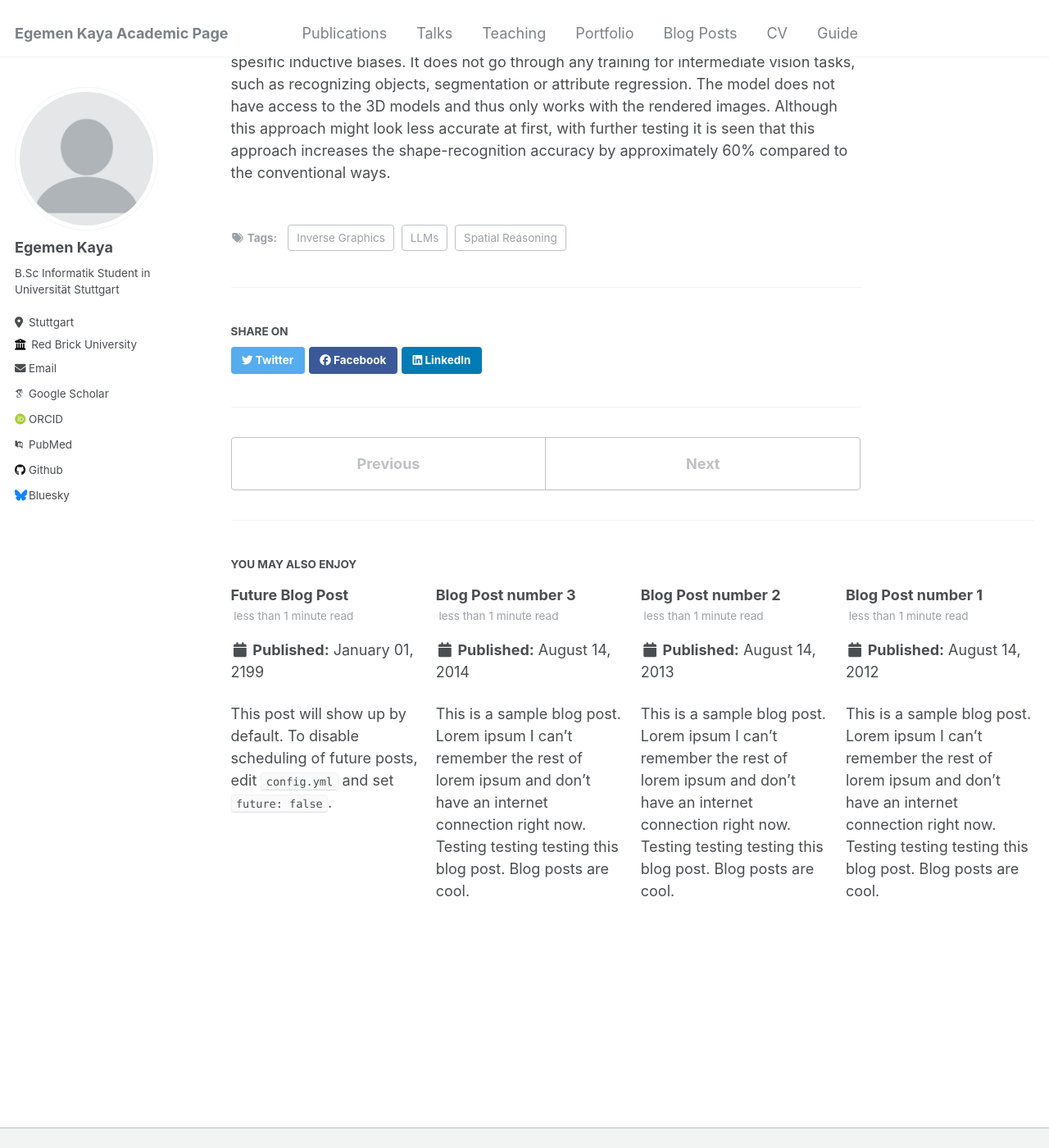
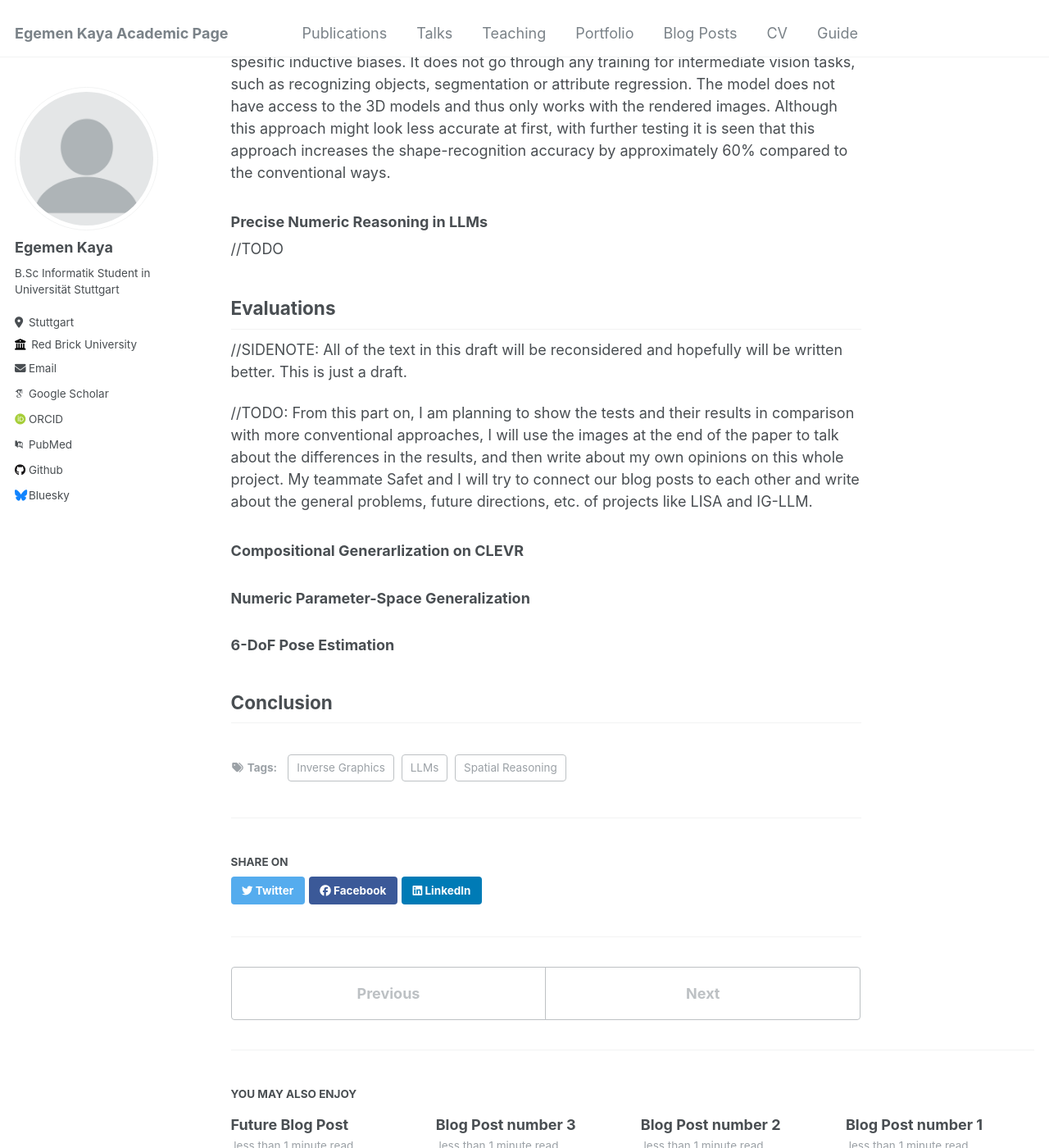
Before and after one commit to egemeenkaya/egemeenkaya.github.io, a Jekyll site: the page built from _posts/2015-08-14-blog-post-4.md, in a window 1280 px wide and 1400 px high, scrolled down 3747 px. Shown: the whole window at 82% size. Built offline with Jekyll 4.4.1, drawn with Linux system fonts in a browser that asks for light colours; some web fonts are replaced; some of the changed text lies outside the part shown.

Commit message:
Update 2015-08-14-blog-post-4.md

```diff
--- a/_posts/2015-08-14-blog-post-4.md
+++ b/_posts/2015-08-14-blog-post-4.md
@@ -56,3 +56,23 @@ As you can observe in the image above, the "Numeric Head" concept is introduced
 <h3 id="differences">Differences from Traditional Approaches</h3>
 
 The framework introduced in this model differs from the traditional approaches in a big way. The visual-encoding process of this new framework does not work with graphics-spesific inductive biases. It does not go through any training for intermediate vision tasks, such as recognizing objects, segmentation or attribute regression. The model does not have access to the 3D models and thus only works with the rendered images. Although this approach might look less accurate at first, with further testing it is seen that this approach increases the shape-recognition accuracy by approximately 60% compared to the conventional ways.
+
+<h3 id="numericreasoning">Precise Numeric Reasoning in LLMs</h3>
+
+//TODO
+
+Evaluations
+------
+
+//SIDENOTE: All of the text in this draft will be reconsidered and hopefully will be written better. This is just a draft.
+
+//TODO: From this part on, I am planning to show the tests and their results in comparison with more conventional approaches, I will use the images at the end of the paper to talk about the differences in the results, and then write about my own opinions on this whole project. My teammate Safet and I will try to connect our blog posts to each other and write about the general problems, future directions, etc. of projects like LISA and IG-LLM.
+
+<h3 id="compgenerclevr">Compositional Generarlization on CLEVR</h3>
+
+<h3 id="numericparameterspace">Numeric Parameter-Space Generalization</h3>
+
+<h3 id="6dofpose">6-DoF Pose Estimation</h3>
+
+Conclusion
+------
```
